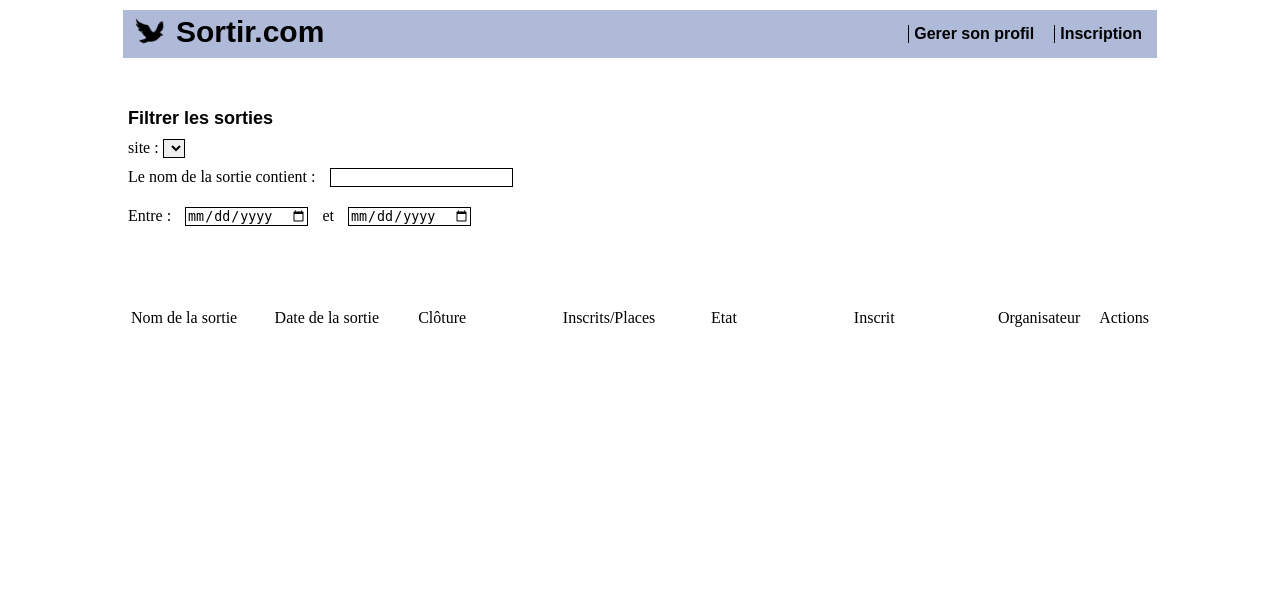
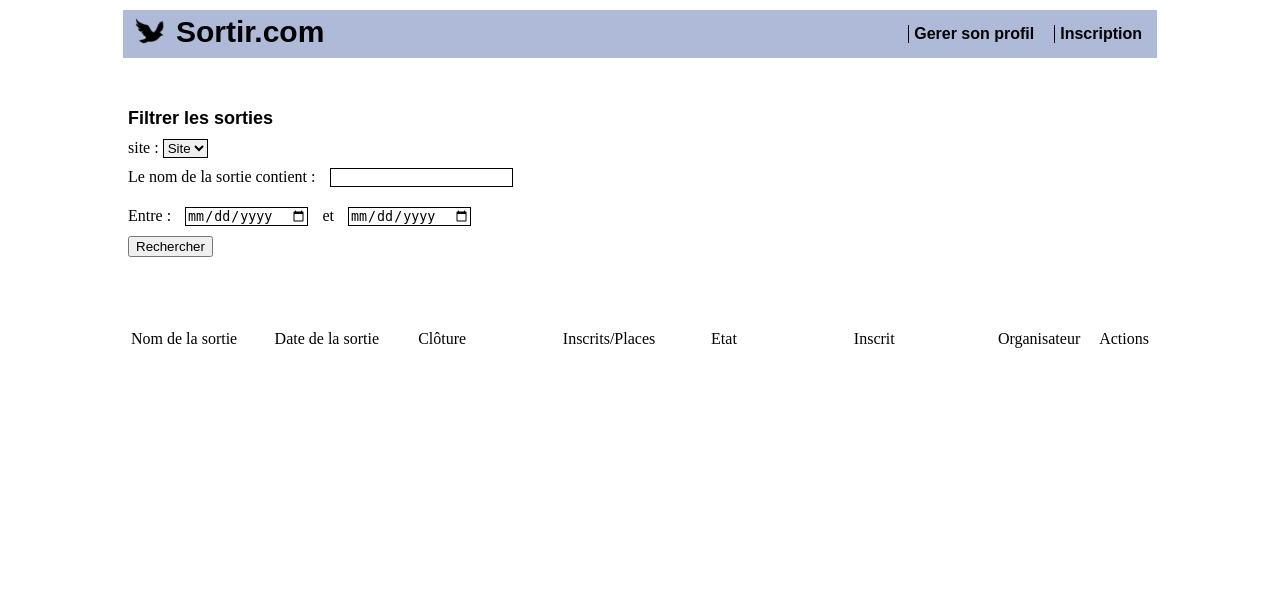
Before and after one commit to Projet-eni/projet-Sortir, a Symfony app: template templates/sortie/listeSortie.html.twig in a window 1280 px wide. Shown: the top 615 px of the page. Run offline with Twig, Linux system fonts and the light colour scheme; the template is opened without the code that fills it, so the values that code supplies are empty; style sheets or scripts are compiled from the project's sources; some libraries are stand-ins or nearby versions.

Commit message:
New Project : projet-Sortir

```diff
--- a/src/Security/LoginFormAuthenticator.php
+++ b/src/Security/LoginFormAuthenticator.php
@@ -77,7 +77,7 @@ class LoginFormAuthenticator extends AbstractFormLoginAuthenticator
 
         if (!$user) {
             // fail authentication with a custom error
-            throw new CustomUserMessageAuthenticationException('Username could not be found.');
+            throw new CustomUserMessageAuthenticationException('Le pseudo n\' est pas valide.');
         }
 
         return $user;
--- a/templates/sortie/listeSortie.html.twig
+++ b/templates/sortie/listeSortie.html.twig
@@ -12,13 +12,19 @@
 {% block main %}
 
     <div class="block">
-
+        <form method="get">
         <div class="title">Filtrer les sorties</div>
-        <div>site : <select name="site" id="site"></select>
+        <div>site : <select name="site" id="site">
+                <option value="">Site</option>
+                {% for site in sites %}
+                    <option name="{{ site.id }}" value="{{ site.id }}">{{ site.nom }}</option>
+                {% endfor %}
+            </select>
         </div>
         <div>Le nom de la sortie contient : <input type="search" id="search"></div>
         <div>Entre : <input type="date" id="date-before"> et <input type="date" id="date-after"></div>
-
+        <button type="submit">Rechercher</button>
+        </form>
         <table class="tableau">
             <tr>
                 <td>
@@ -62,7 +68,5 @@
                 {% endfor %}
             </tr>
         </table>
-
-
-    </div>
+<h1>{{ choice }}</h1>
 {% endblock %}
```
Also changed, not shown: assets/css/app.css (+7 -0 lines), public/build/app.css.
